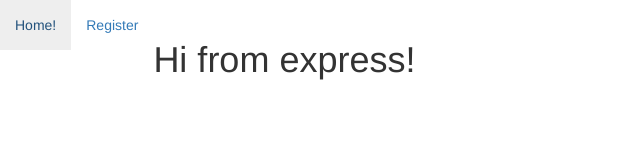
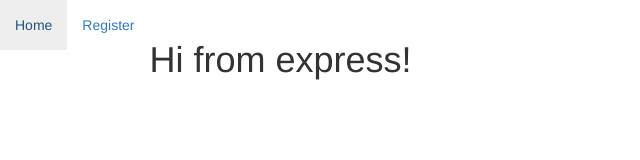
Before and after one commit to TsvetanMilanov/AngularJSTestApp, a website: page public/index.html in a window 1280 px wide. Shown: the full height of the page, 0-640 px from the left. Drawn offline with nearby package versions, Linux system fonts and the light colour scheme; some packages are replaced by stand-ins of ours; no server answers.

Commit message:
Revert one commit...

```diff
--- a/public/index.html
+++ b/public/index.html
@@ -8,7 +8,7 @@
 </head>
 <body ng-app="app" ng-controller="MainController">
     <ul class="nav navbar-nav navbar-left">
-        <li><a href="#/">Home!</a></li>
+        <li><a href="#/">Home</a></li>
         <li ng-hide="hasLoggedInUser"><a href="#/register">Register</a></li>
     </ul>
     <br>
```
